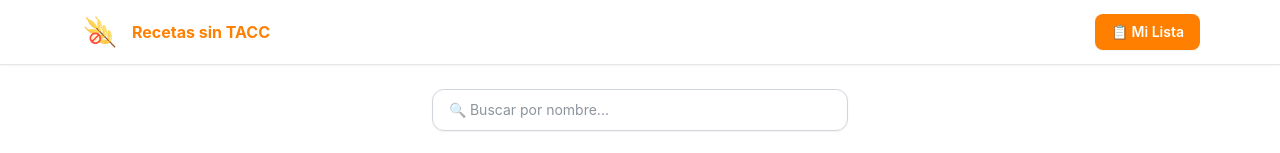
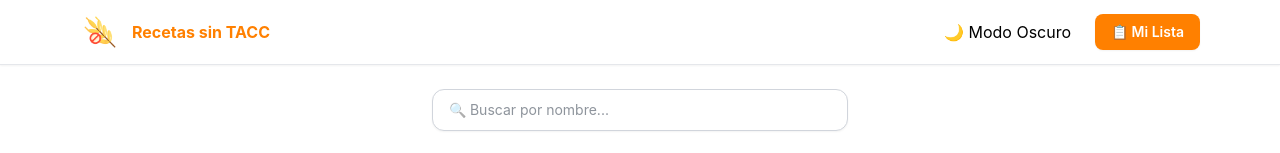
Before and after one commit to maferca24/DDW-c5-m4-s2-tp1, a React (Vite) app: page / in a window 1280 px wide. Shown: the top 153 px of the page. Built offline with nearby package versions, Linux system fonts and the light colour scheme.

Commit message:
agregue valores de dark en css- falta color de fondo

```diff
--- a/src/components/Navbar.jsx
+++ b/src/components/Navbar.jsx
@@ -1,9 +1,12 @@
 import logoSingluten from '../assets/trigo.png';
+import ThemeSwitcher from './ThemeSwitcher'; // Corregida la ruta a components
 
 export function Navbar({ listCount, onOpenPanel }) {
   return (
     <header className="sticky top-0 z-10 bg-white border-b border-gray-200 shadow-xs">
       <div className="max-w-6xl mx-auto px-4 h-16 flex items-center justify-between">
+
+        {/* Marca / Logo */}
         <div className="flex items-center gap-3">
           <img
             src={logoSingluten}
@@ -15,13 +18,17 @@ export function Navbar({ listCount, onOpenPanel }) {
           </span>
         </div>
 
-        {/* Botón usando las variables del theme */}
+        {/* Acciones del Header */}
+        <div className="flex items-center gap-3">
+          {/* Botón de cambio de tema */}
+          <ThemeSwitcher />
+
+          {/* Botón Mi Lista */}
           <button
             onClick={onOpenPanel}
             className="relative px-4 py-2 bg-[var(--color-primary)] hover:bg-[var(--color-primary-hover)] text-white text-sm font-semibold rounded-lg transition-colors flex items-center gap-2 cursor-pointer shadow-xs"
           >
             📋 Mi Lista
-          {/* Contador de la lista */}
             {listCount > 0 && (
               <span className="bg-white text-[var(--color-primary)] text-xs font-bold px-2 py-0.5 rounded-full">
                 {listCount}
@@ -29,6 +36,8 @@ export function Navbar({ listCount, onOpenPanel }) {
             )}
           </button>
         </div>
+
+      </div>
     </header>
   );
 }
--- a/src/index.css
+++ b/src/index.css
@@ -21,6 +21,14 @@
   --color-on-surface-variant: #404850;  /* Texto secundario */
   --color-footer: #2d3133;              /* Fondo oscuro del footer */
 }
+.dark {
+  --color-background: #121212;           /* Fondo general oscuro */
+  --color-surface: #1e1e1e;              /* Fondo de tarjetas/paneles oscuro */
+  --color-on-surface: #f1f5f9;          /* Texto principal claro */
+  --color-on-surface-variant: #94a3b8;  /* Texto secundario gris claro */
+  --color-border-card: #e67300;          /* Borde ajustado para fondo oscuro */
+}
+
 /*
 Color rojo:  #e50914
 */
```
Also changed, not shown: src/components/ThemeSwitcher.jsx (line endings or trailing spaces). Lines whose indentation alone changed are shown as unchanged.
